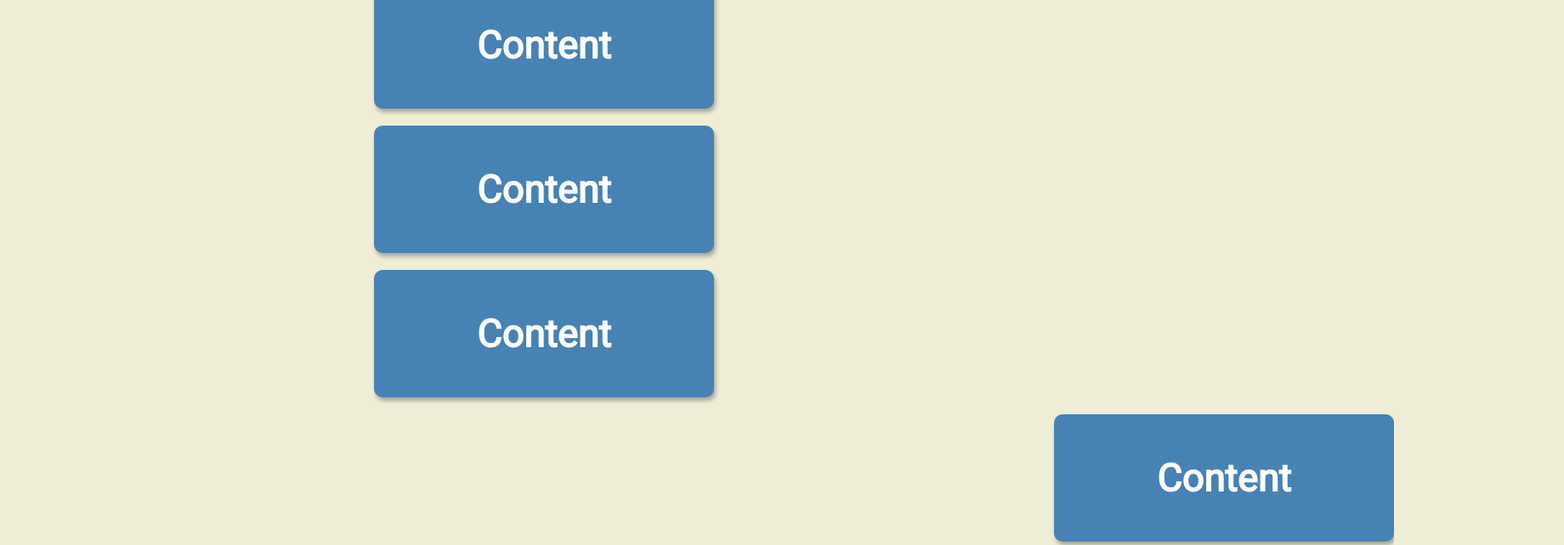
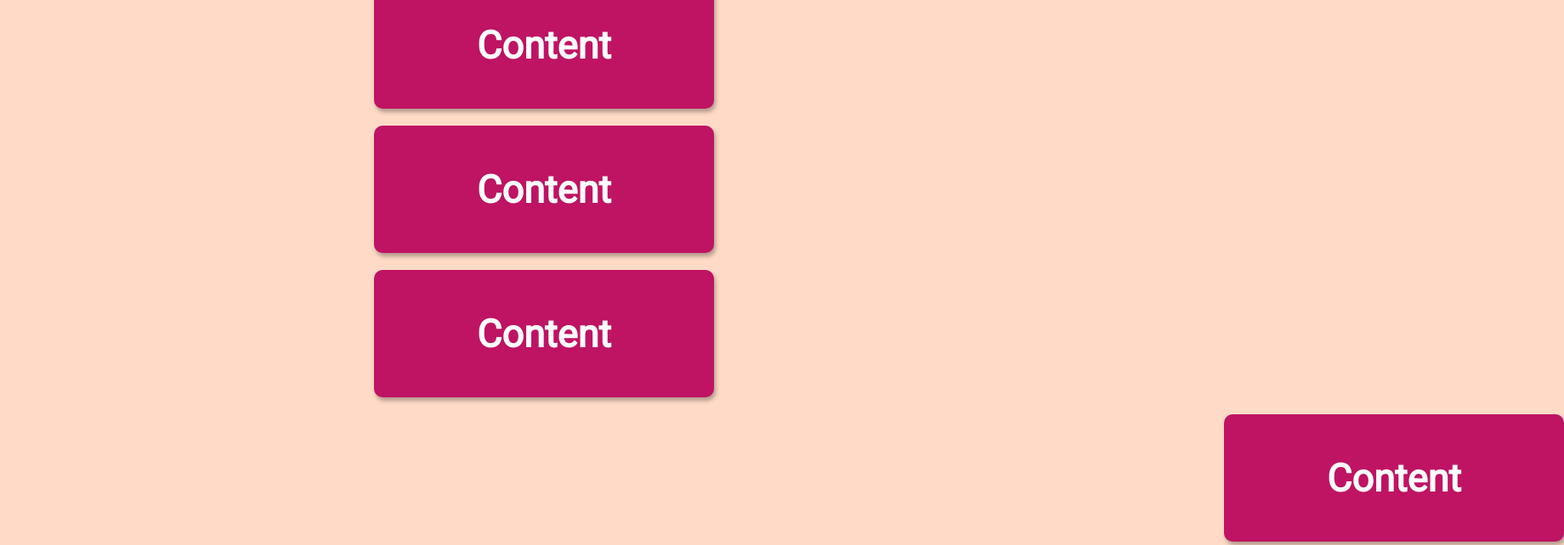
Before and after one commit to funamioh/scroll-animation, a plain HTML site: page index.html in a window 1280 px wide. Shown: the part 1280-1922 px from the top of the page at 85% size, 1840 px wide, since content can reach past the window. Drawn offline with Linux system fonts and the light colour scheme.

Commit message:
Changed colors

```diff
--- a/style.css
+++ b/style.css
@@ -4,7 +4,7 @@
   box-sizing: border-box;
 }
 body {
-  background-color: #efedd6;
+  background-color: #ffdac7;
   font-family: "Roboto", sans-serif;
   display: flex;
   flex-direction: column;
@@ -18,7 +18,7 @@ h1 {
 }
 
 .box {
-  background: steelblue;
+  background: #bf1363;
   color: #fff;
   display: flex;
   align-items: center;
@@ -28,12 +28,12 @@ h1 {
   margin: 10px;
   border-radius: 10px;
   box-shadow: 2px 4px 5px rgba(0, 0, 0, 0.3);
-  transform: translateX(200%);
+  transform: translateX(250%);
   transition: transform 0.4s ease;
 }
 
 .box:nth-of-type(even) {
-  transform: translateX(-200%);
+  transform: translateX(-250%);
 }
 
 .box.show {
```
